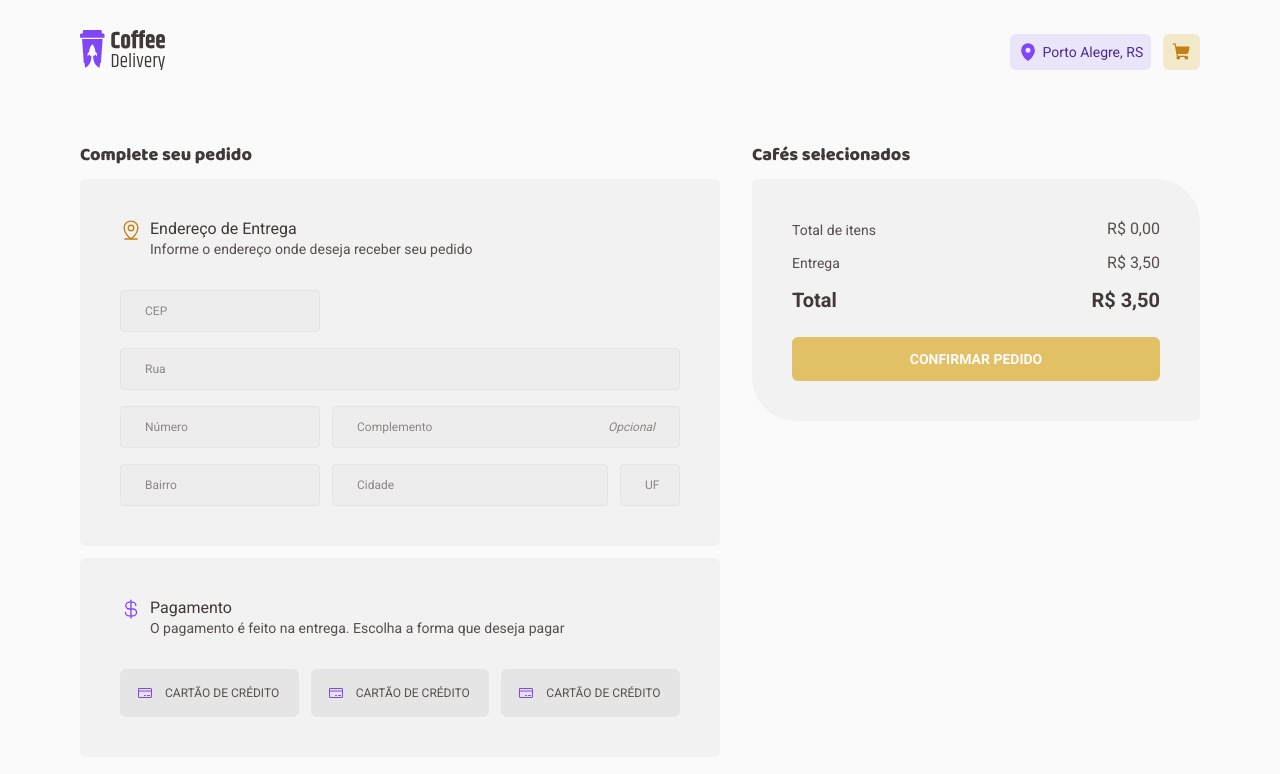
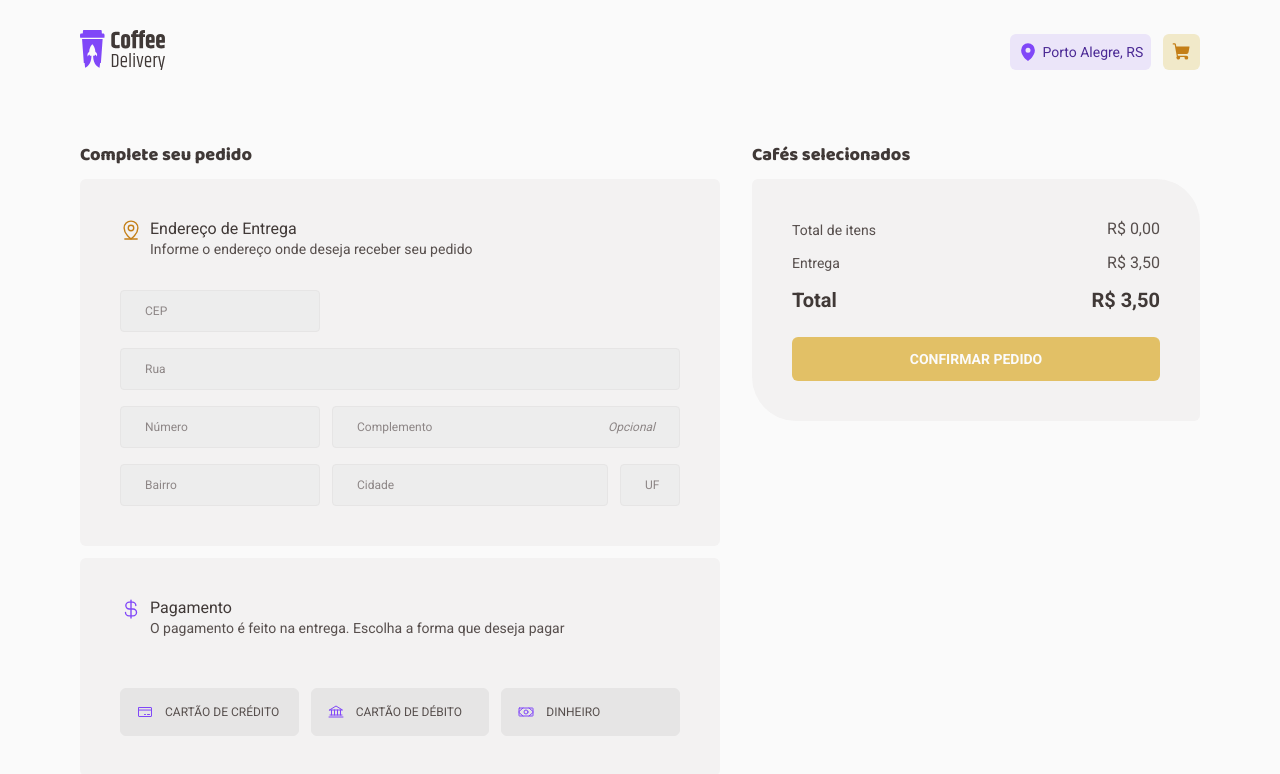
Before and after one commit to WD-GabrielKenji/Ignite-CoffeeDelivery, a React (Vite) app: page /completeOrder in a window 1280 px wide. Shown: the top 774 px of the page. Built offline with nearby package versions, Linux system fonts and the light colour scheme.

Commit message:
:sparkles: feat: Método de pagamento com validação

```diff
--- a/src/pages/CompleteOrder/Components/CompleteOrderForm/PaymentMethodOptions.tsx
+++ b/src/pages/CompleteOrder/Components/CompleteOrderForm/PaymentMethodOptions.tsx
@@ -1,13 +1,47 @@
+import { useFormContext } from 'react-hook-form'
 import { PaymentMethodInput } from '../PaymentMethodInput'
 
+import { RegularText } from '../../../../Components/Typography'
+import { Bank, CreditCard, Money } from 'phosphor-react'
 import { PaymentMethodOptionsContainer } from './styles'
 
+export const paymentMethods = {
+  credit: {
+    label: 'Cartão de crédito',
+    icon: <CreditCard size={16} />,
+  },
+  debit: {
+    label: 'Cartão de débito',
+    icon: <Bank size={16} />,
+  },
+  money: {
+    label: 'Dinheiro',
+    icon: <Money size={16} />,
+  },
+}
+
 export function PaymentMethodOptions() {
+  const {
+    register,
+    formState: { errors },
+  } = useFormContext()
+
+  const paymentMethodError = errors?.paymentMethod?.message as unknown as string
+
   return (
     <PaymentMethodOptionsContainer>
-      <PaymentMethodInput />
-      <PaymentMethodInput />
-      <PaymentMethodInput />
+      {Object.entries(paymentMethods).map(([key, { label, icon }]) => (
+        <PaymentMethodInput
+          key={label}
+          id={key}
+          icon={icon}
+          label={label}
+          value={key}
+          {...register('paymentMethod')}
+        />
+      ))}
+
+      {paymentMethodError && <RegularText>{paymentMethodError}</RegularText>}
     </PaymentMethodOptionsContainer>
   )
 }
--- a/src/pages/CompleteOrder/Components/PaymentMethodInput/index.tsx
+++ b/src/pages/CompleteOrder/Components/PaymentMethodInput/index.tsx
@@ -1,11 +1,26 @@
-import { CreditCard } from 'phosphor-react'
-import { PaymentMethodContainer } from './styles'
+import { InputHTMLAttributes, ReactNode, forwardRef } from 'react'
 
-export function PaymentMethodInput() {
+import { ContentContainer, PaymentMethodContainer } from './styles'
+
+type PaymentMethodInputProps = InputHTMLAttributes<HTMLInputElement> & {
+  icon: ReactNode
+  label: string
+}
+
+export const PaymentMethodInput = forwardRef<
+  HTMLInputElement,
+  PaymentMethodInputProps
+>(({ id, icon, label, ...props }, ref) => {
   return (
     <PaymentMethodContainer>
-      <CreditCard size={16} />
-      Cartão de crédito
+      <input id={id} type="radio" {...props} name="paymentMethod" ref={ref} />
+      <label htmlFor={id}>
+        <ContentContainer>
+          {icon}
+          {label}
+        </ContentContainer>
+      </label>
     </PaymentMethodContainer>
   )
-}
+})
+PaymentMethodInput.displayName = 'PaymentMethodInput'
--- a/src/pages/CompleteOrder/Components/PaymentMethodInput/styles.ts
+++ b/src/pages/CompleteOrder/Components/PaymentMethodInput/styles.ts
@@ -1,6 +1,22 @@
-import styled from 'styled-components'
+import styled, { css } from 'styled-components'
 
 export const PaymentMethodContainer = styled.div`
+  input {
+    visibility: hidden;
+    appearance: none;
+  }
+  input:checked + label div {
+    ${({ theme }) => css`
+      border-color: ${theme.colors['brand-purple']};
+      background: ${theme.colors['brand-purple-light']};
+      &:hover {
+        background: ${theme.colors['brand-purple-light']};
+      }
+    `}
+  }
+`
+
+export const ContentContainer = styled.div`
   display: flex;
   justify-content: flex-start;
   align-items: center;
--- a/src/pages/CompleteOrder/index.tsx
+++ b/src/pages/CompleteOrder/index.tsx
@@ -7,6 +7,12 @@
 
 import { CompleteOrderContainer } from './styles'
 
+enum PaymentMethods {
+  credit = 'credit',
+  debit = 'debit',
+  money = 'money',
+}
+
 const confirmOrderFormValidationSchema = zod.object({
   cep: zod.string().min(1, 'Informe o CEP').max(8, 'Informe um CEP valido'),
   street: zod.string().min(1, 'Informe a Rua'),
@@ -15,6 +21,11 @@
   district: zod.string().min(1, 'Informe o Bairro'),
   city: zod.string().min(1, 'Informe a Cidade'),
   uf: zod.string().min(2, 'Informe a UF'),
+  paymentMethod: zod.nativeEnum(PaymentMethods, {
+    errorMap: () => {
+      return { message: 'Informe o método de pagamento' }
+    },
+  }),
 })
 
 export type OrderData = zod.infer<typeof confirmOrderFormValidationSchema>
@@ -24,6 +35,9 @@
 export function CompleteOrder() {
   const confirmOrderForm = useForm<ConfirmOrderFormData>({
     resolver: zodResolver(confirmOrderFormValidationSchema),
+    defaultValues: {
+      paymentMethod: undefined,
+    },
   })
 
   const { handleSubmit } = confirmOrderForm
```
